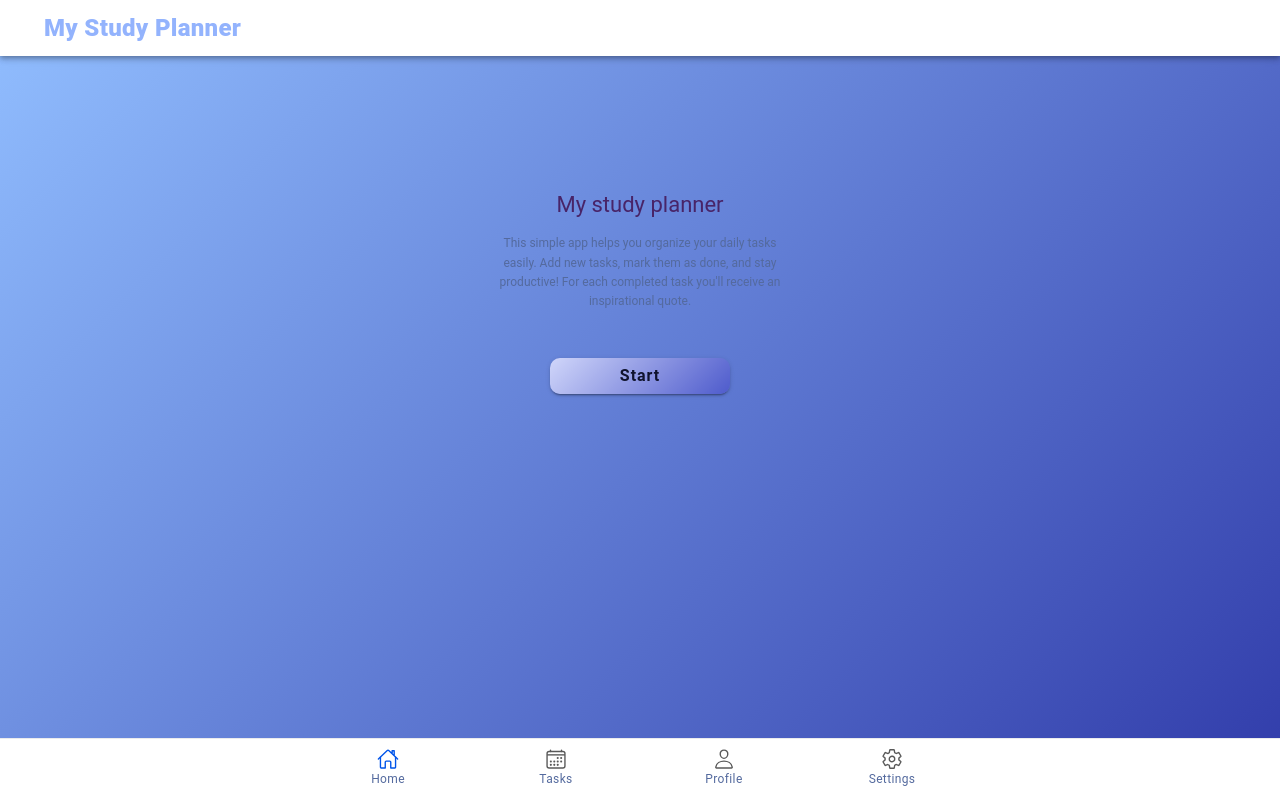
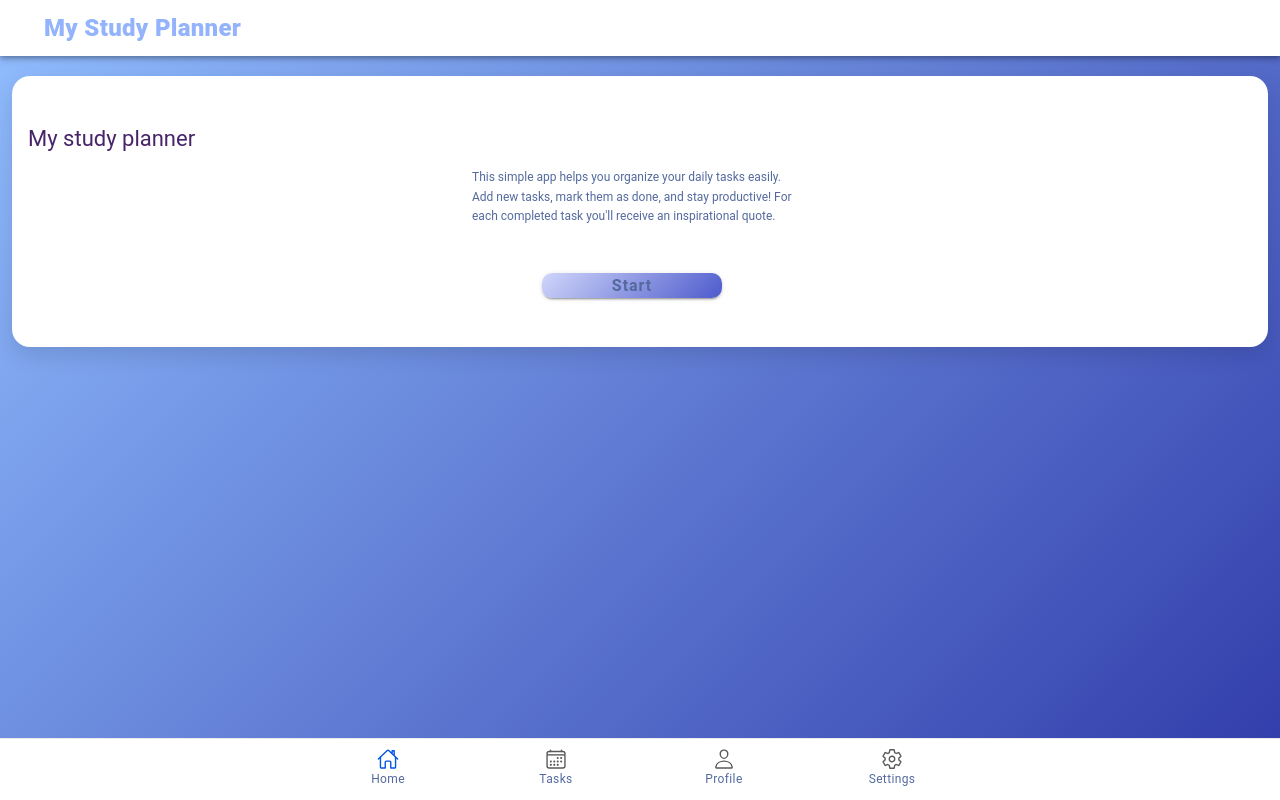
Before and after one commit to GoldenAkaza/MobileLabwork4-Team1, a React (Vite) app: page /welcome in a window 1280 px wide. Built offline with nearby package versions, Linux system fonts and the light colour scheme; no server answers.

Commit message:
home/welcome sivu korjattu

```diff
--- a/src/pages/Welcome.css
+++ b/src/pages/Welcome.css
@@ -7,12 +7,22 @@
   color: rgb(255, 255, 255);
 }
 
-.welcome-content {
-  max-width: 340px;
-  margin: 0 auto;
-  margin-top: 100px;
-  padding: 20px;
-  text-align: center;
+.welcome-card {
+  background: rgb(255, 255, 255);
+  border-radius: 18px;
+  padding: 10px 0;
+  margin: 20px 12px;
+  box-shadow: 0 8px 22px rgba(0, 0, 0, 0.12);
+}
+
+.welcome-card ion-list {
+  --background: transparent !important;
+  --ion-item-background: transparent !important;
+  background: transparent !important;
+}
+
+.welcome-card ion-item {
+  --border-width: 0 0 0 0;
 }
 
 ion-toolbar.custom-header {
@@ -27,13 +37,13 @@ ion-toolbar.custom-header {
   font-size: 1.5rem;
 }
 
-.welcome-content h3 {
+.welcome-title {
   color: #482468;
   margin-bottom: 1rem;
   font-weight: 400;
 }
 
-.welcome-content p {
+.welcome-description {
   font-size: 0.75rem;
   line-height: 1.6;
   color: #546a9e;
@@ -49,8 +59,6 @@ ion-toolbar.custom-header {
   font-size: 1rem;
   text-transform: none;
   transition: all 0.3s ease;
-  width: 180px;
-  margin: 0 auto;
 }
 
 .start-button:hover {
--- a/src/pages/Welcome.tsx
+++ b/src/pages/Welcome.tsx
@@ -7,6 +7,8 @@ import {
   IonToolbar,
   IonButtons,
   IonTitle,
+  IonList,
+  IonItem,
 } from "@ionic/react";
 import { useHistory } from "react-router-dom";
 import "./Welcome.css";
@@ -15,7 +17,7 @@ const Welcome: React.FC = () => {
   const history = useHistory();
 
   const handleStart = () => {
-    history.push("/Home");
+    history.push("/Tasks");
   };
 
   return (
@@ -30,17 +32,25 @@ const Welcome: React.FC = () => {
       </IonHeader>
 
       <IonContent className="welcome-container">
-        <div className="welcome-content">
-          <h3>My study planner</h3>
-          <p>
-            This simple app helps you organize your daily tasks easily. Add new
-            tasks, mark them as done, and stay productive! For each completed
-            task you'll receive an inspirational quote.
-          </p>
+        <div className="welcome-card">
+          <IonList inset>
+            <IonItem lines="none">
+              <h3 className="welcome-title">My study planner</h3>
+            </IonItem>
+            <IonItem lines="none">
+              <p className="welcome-description">
+                This simple app helps you organize your daily tasks easily. Add
+                new tasks, mark them as done, and stay productive! For each
+                completed task you'll receive an inspirational quote.
+              </p>
+            </IonItem>
 
-          <IonButton className="start-button" onClick={handleStart}>
-            Start
-          </IonButton>
+            <IonItem lines="none">
+              <IonButton className="start-button" onClick={handleStart}>
+                Start
+              </IonButton>
+            </IonItem>
+          </IonList>
         </div>
       </IonContent>
     </IonPage>
```
